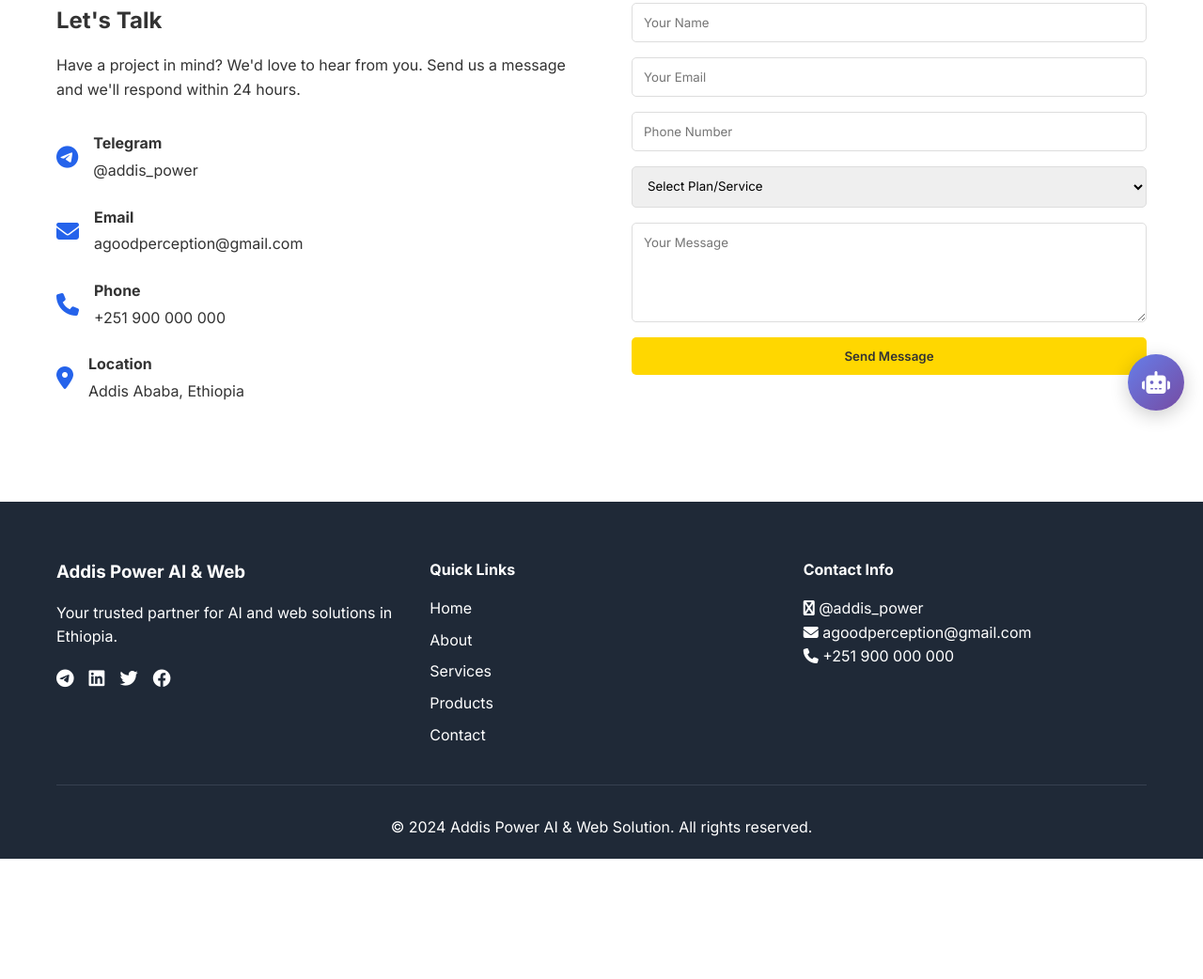
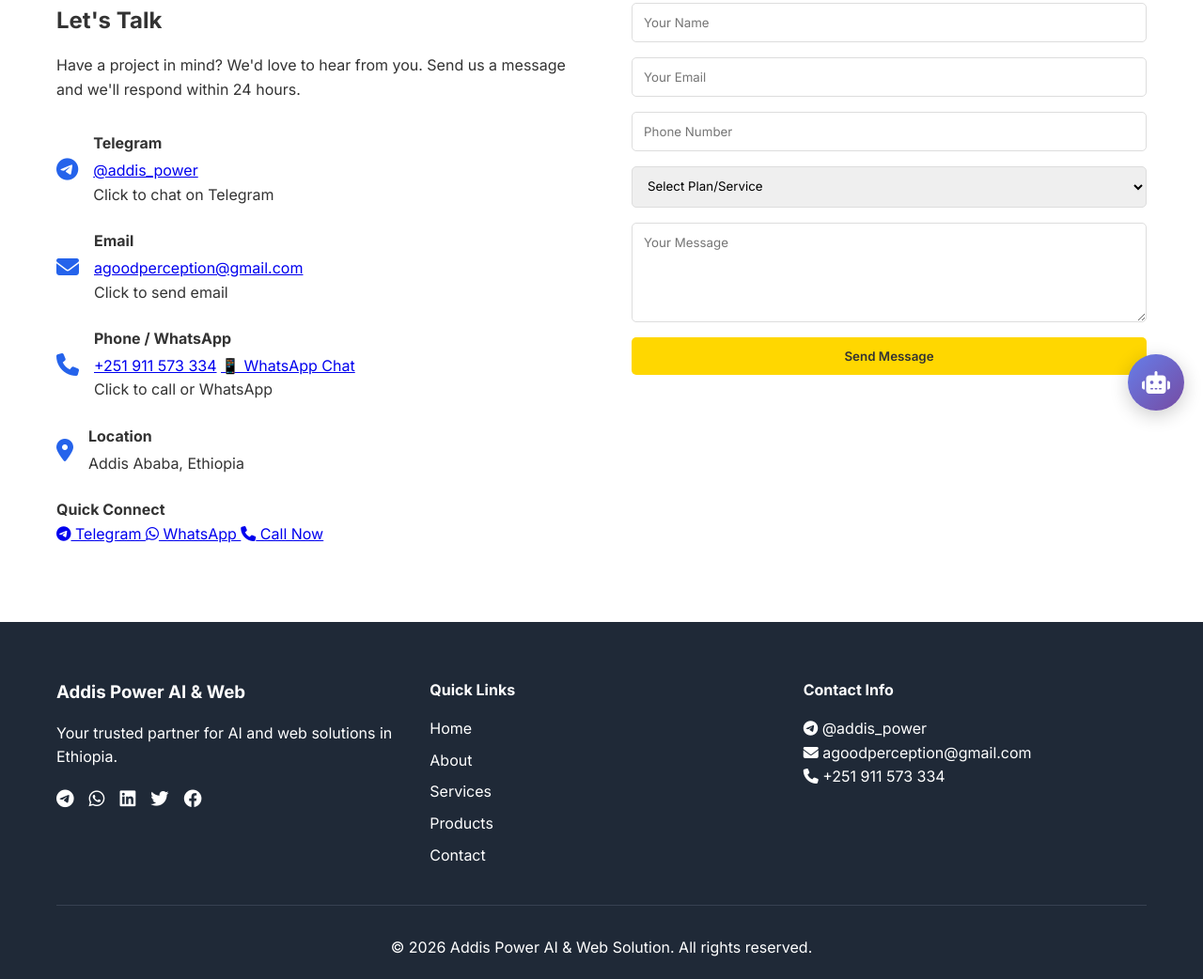
Before and after one commit to Makepure/addispowerwebsolution, a plain HTML site: page contact.html in a window 1280 px wide. Shown: the part 343-1385 px from the top of the page at 94% size. Before the commit the page ends 1257 px from the top, so only its background shows below. Drawn offline with Linux system fonts and the light colour scheme; files whose address does not match are found by name.

Commit message:
Update contact.html

```diff
--- a/contact.html
+++ b/contact.html
@@ -45,21 +45,25 @@
                             <i class="fab fa-telegram"></i>
                             <div>
                                 <h4>Telegram</h4>
-                                <p>@addis_power</p>
+                                <a href="https://t.me/addis_power" target="_blank" class="contact-link">@addis_power</a>
+                                <p class="click-hint">Click to chat on Telegram</p>
                             </div>
                         </div>
                         <div class="contact-item">
                             <i class="fas fa-envelope"></i>
                             <div>
                                 <h4>Email</h4>
-                                <p>agoodperception@gmail.com</p>
+                                <a href="mailto:agoodperception@gmail.com" class="contact-link">agoodperception@gmail.com</a>
+                                <p class="click-hint">Click to send email</p>
                             </div>
                         </div>
                         <div class="contact-item">
                             <i class="fas fa-phone"></i>
                             <div>
-                                <h4>Phone</h4>
-                                <p>+251 900 000 000</p>
+                                <h4>Phone / WhatsApp</h4>
+                                <a href="tel:+251911573334" class="contact-link">+251 911 573 334</a>
+                                <a href="https://wa.me/251911573334" target="_blank" class="whatsapp-link">📱 WhatsApp Chat</a>
+                                <p class="click-hint">Click to call or WhatsApp</p>
                             </div>
                         </div>
                         <div class="contact-item">
@@ -68,6 +72,22 @@
                                 <h4>Location</h4>
                                 <p>Addis Ababa, Ethiopia</p>
                             </div>
+                        </div>
+                    </div>
+
+                    <!-- Quick Contact Buttons -->
+                    <div class="quick-contact">
+                        <h4>Quick Connect</h4>
+                        <div class="quick-buttons">
+                            <a href="https://t.me/addis_power" target="_blank" class="quick-btn telegram-btn">
+                                <i class="fab fa-telegram"></i> Telegram
+                            </a>
+                            <a href="https://wa.me/251911573334" target="_blank" class="quick-btn whatsapp-btn">
+                                <i class="fab fa-whatsapp"></i> WhatsApp
+                            </a>
+                            <a href="tel:+251911573334" class="quick-btn call-btn">
+                                <i class="fas fa-phone"></i> Call Now
+                            </a>
                         </div>
                     </div>
                 </div>
@@ -102,7 +122,8 @@
                     <h3>Addis Power AI & Web</h3>
                     <p>Your trusted partner for AI and web solutions in Ethiopia.</p>
                     <div class="social-links">
-                        <a href="#"><i class="fab fa-telegram"></i></a>
+                        <a href="https://t.me/addis_power" target="_blank"><i class="fab fa-telegram"></i></a>
+                        <a href="https://wa.me/251911573334" target="_blank"><i class="fab fa-whatsapp"></i></a>
                         <a href="#"><i class="fab fa-linkedin"></i></a>
                         <a href="#"><i class="fab fa-twitter"></i></a>
                         <a href="#"><i class="fab fa-facebook"></i></a>
@@ -120,13 +141,13 @@
                 </div>
                 <div class="footer-section">
                     <h4>Contact Info</h4>
-                    <p><i class="fas fa-telegram"></i> @addis_power</p>
-                    <p><i class="fas fa-envelope"></i> agoodperception@gmail.com</p>
-                    <p><i class="fas fa-phone"></i> +251 900 000 000</p>
+                    <p><i class="fab fa-telegram"></i> <a href="https://t.me/addis_power" target="_blank">@addis_power</a></p>
+                    <p><i class="fas fa-envelope"></i> <a href="mailto:agoodperception@gmail.com">agoodperception@gmail.com</a></p>
+                    <p><i class="fas fa-phone"></i> <a href="tel:+251911573334">+251 911 573 334</a></p>
                 </div>
             </div>
             <div class="footer-bottom">
-                <p>&copy; 2024 Addis Power AI & Web Solution. All rights reserved.</p>
+                <p>&copy; 2026 Addis Power AI & Web Solution. All rights reserved.</p>
             </div>
         </div>
     </footer>
```
